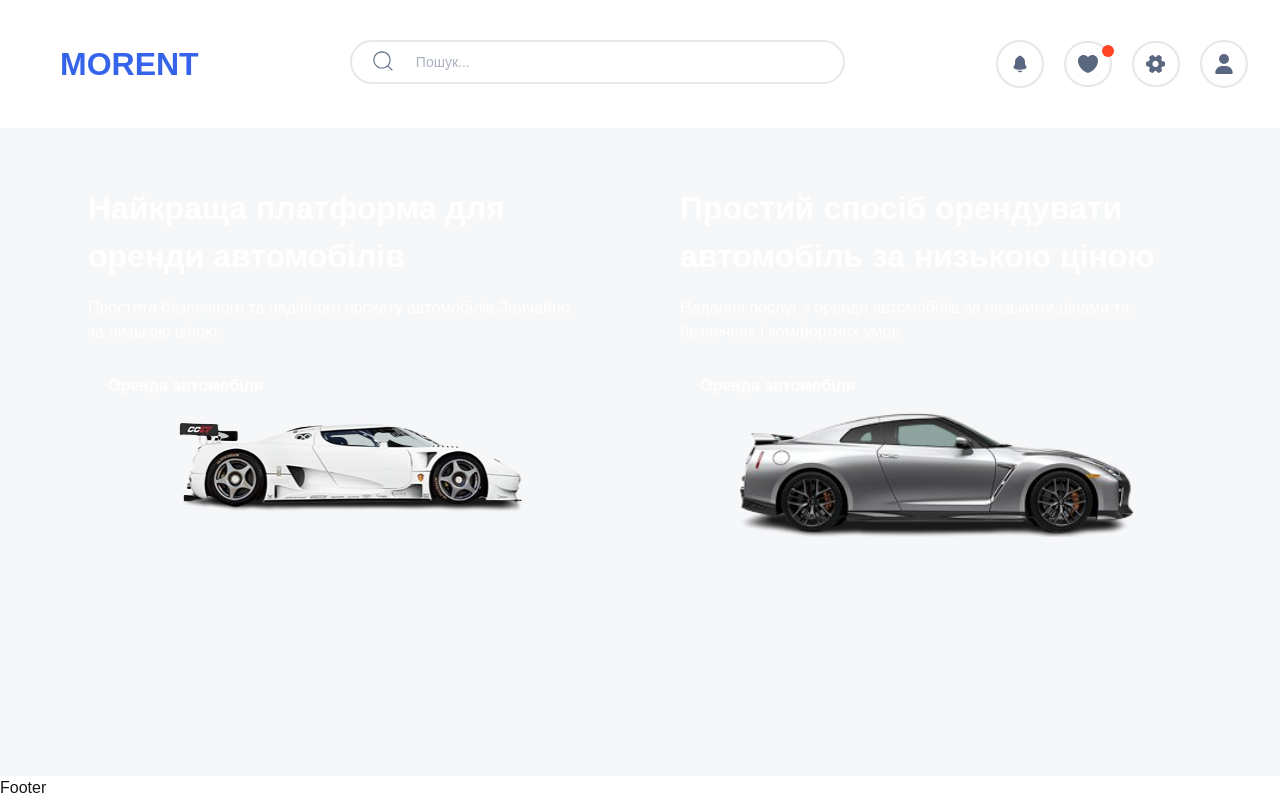
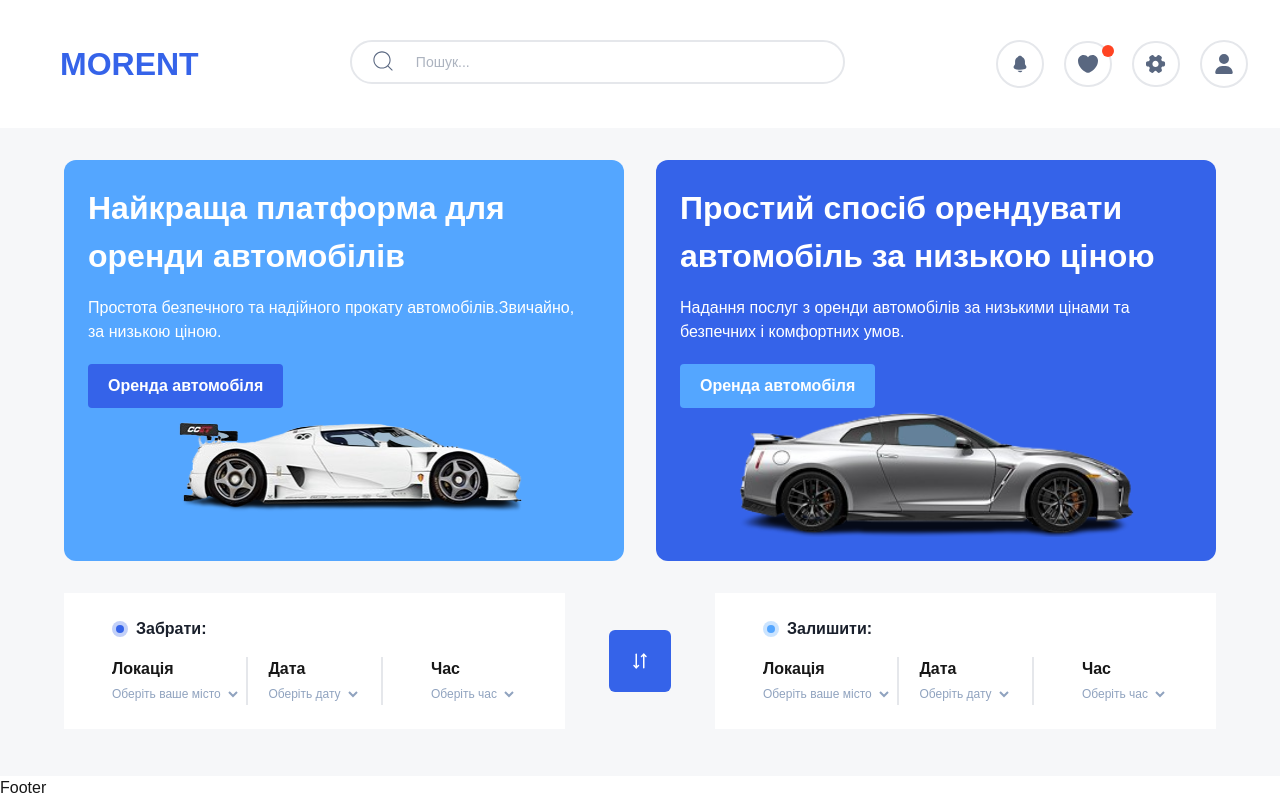
Before and after one commit to kostNai/morent-nextjs, a Next.js app: page / in a window 1280 px wide. Built offline with nearby package versions, Linux system fonts and the light colour scheme.

Commit message:
Added SetCarLocation component

```diff
--- a/src/app/globals.css
+++ b/src/app/globals.css
@@ -17,6 +17,8 @@
     --color-primary-light: #54a6ff;
     --color-secondary: #596780;
     --color-notifications: #ff4423;
+    --color-text-secondary: #1a202c;
+    --color-text-secondary-light: #90a3bf;
 }
 
 @media (prefers-color-scheme: dark) {
--- a/src/app/page.tsx
+++ b/src/app/page.tsx
@@ -1,7 +1,10 @@
 import MainCarCard from '@/components/mainCarCard/MainCarCard'
+import SetCarLocation from '@/components/setCarLocation/SetCarLocation'
 import { carsData } from '@/data/mainCars'
+import { TbArrowsDownUp } from 'react-icons/tb'
 
 const carsInfo = carsData
+
 export default function Home() {
     return (
         <div className='px-16'>
@@ -16,6 +19,13 @@ export default function Home() {
                     />
                 ))}
             </section>
+            <section className='flex items-center'>
+                <SetCarLocation title='Забрати:' bgDotColors='#3563E9' />
+                <button className='mx-11 w-fit h-fit p-[22px] bg-primary rounded-md shrink-0 cursor-pointer transition-opacity duration-300 hover:opacity-80'>
+                    <TbArrowsDownUp size={18} color='white' />
+                </button>
+                <SetCarLocation title='Залишити:' bgDotColors='#54A6FF' />
+            </section>
         </div>
     )
 }
--- a/src/components/mainCarCard/MainCarCard.tsx
+++ b/src/components/mainCarCard/MainCarCard.tsx
@@ -14,8 +14,12 @@ export default function MainCarCard({
     imagePath,
     bgColor,
 }: Props) {
+    console.log(bgColor)
     return (
-        <article className={`flex-1 p-6 bg-${bgColor} rounded-xl`}>
+        <article
+            className='flex-1 p-6 rounded-xl'
+            style={{ background: bgColor }}
+        >
             <div className='max-w-[500px] text-white'>
                 <h2 className=' text-[32px] font-semibold'>{title}</h2>
                 <p className='mt-4 mb-5'>{desc}</p>
@@ -24,9 +28,7 @@ export default function MainCarCard({
                 <div>
                     <RentalBtn
                         title='Оренда автомобіля'
-                        bgColor={
-                            bgColor === 'primary' ? 'primary-light' : 'primary'
-                        }
+                        bgColor={bgColor === '#3563e9' ? '#54a6ff' : '#3563e9'}
                     />
                 </div>
             </div>
--- /dev/null
+++ b/src/components/setCarLocation/SetCarLocation.tsx
@@ -0,0 +1,64 @@
+type Props = {
+    title: string
+    bgDotColors: string
+}
+
+export default function SetCarLocation({ title, bgDotColors }: Props) {
+    return (
+        <article className='flex-1 flex py-6 px-12 flex-col gap-4 bg-white'>
+            <div className='flex items-center gap-2 '>
+                <div className='relative w-fit h-fit'>
+                    <div
+                        className='relative size-4 rounded-full z-0'
+                        style={{ opacity: '30%', backgroundColor: bgDotColors }}
+                    ></div>
+                    <div
+                        className='absolute top-1 left-1 flex size-2 rounded-full z-10 opacity-100'
+                        style={{ backgroundColor: bgDotColors }}
+                    ></div>
+                </div>
+                <h3 className='font-semibold text-text-secondary'>{title}</h3>
+            </div>
+            <div>
+                <ul className='flex justify-between'>
+                    <li className='flex-1 flex flex-col items-center'>
+                        <div className='w-full'>
+                            <h4 className='font-bold'>Локація</h4>
+                            <label
+                                htmlFor=''
+                                className='text-xs text-text-secondary-light mt-2'
+                            >
+                                Оберіть ваше місто
+                                <select name='' id=''></select>
+                            </label>
+                        </div>
+                    </li>
+                    <li className='flex-1 shrink-0 flex flex-col  items-center border-x-2 border-x-solid border-x-gray-200'>
+                        <div>
+                            <h4 className='font-bold'>Дата</h4>
+                            <label
+                                htmlFor=''
+                                className='text-xs text-text-secondary-light mt-2'
+                            >
+                                Оберіть дату
+                                <select name='' id=''></select>
+                            </label>
+                        </div>
+                    </li>
+                    <li className='flex-1 flex flex-col items-end'>
+                        <div>
+                            <h4 className='font-bold'>Час</h4>
+                            <label
+                                htmlFor=''
+                                className='text-xs text-text-secondary-light mt-2'
+                            >
+                                Оберіть час
+                                <select name='' id=''></select>
+                            </label>
+                        </div>
+                    </li>
+                </ul>
+            </div>
+        </article>
+    )
+}
--- a/src/components/ui/RentalBtn.tsx
+++ b/src/components/ui/RentalBtn.tsx
@@ -6,7 +6,8 @@ type Props = {
 export default function RentalBtn({ title, bgColor = 'primary' }: Props) {
     return (
         <button
-            className={`bg-${bgColor} text-white font-semibold px-5 py-2.5 rounded-sm cursor-pointer`}
+            className='text-white font-semibold px-5 py-2.5 rounded-sm cursor-pointer'
+            style={{ backgroundColor: bgColor }}
         >
             {title}
         </button>
--- a/src/data/mainCars.ts
+++ b/src/data/mainCars.ts
@@ -3,12 +3,12 @@ export const carsData = [
         title: 'Найкраща платформа для оренди автомобілів',
         desc: 'Простота безпечного та надійного прокату автомобілів.Звичайно, за низькою ціною.',
         imagePath: '/images/left-car.png',
-        bgColor: 'primary-light',
+        bgColor: '#54a6ff',
     },
     {
         title: 'Простий спосіб орендувати автомобіль за низькою ціною',
         desc: 'Надання послуг з оренди автомобілів за низькими цінами та безпечних і комфортних умов.',
         imagePath: '/images/right-car.png',
-        bgColor: 'primary',
+        bgColor: '#3563e9',
     },
 ]
```
